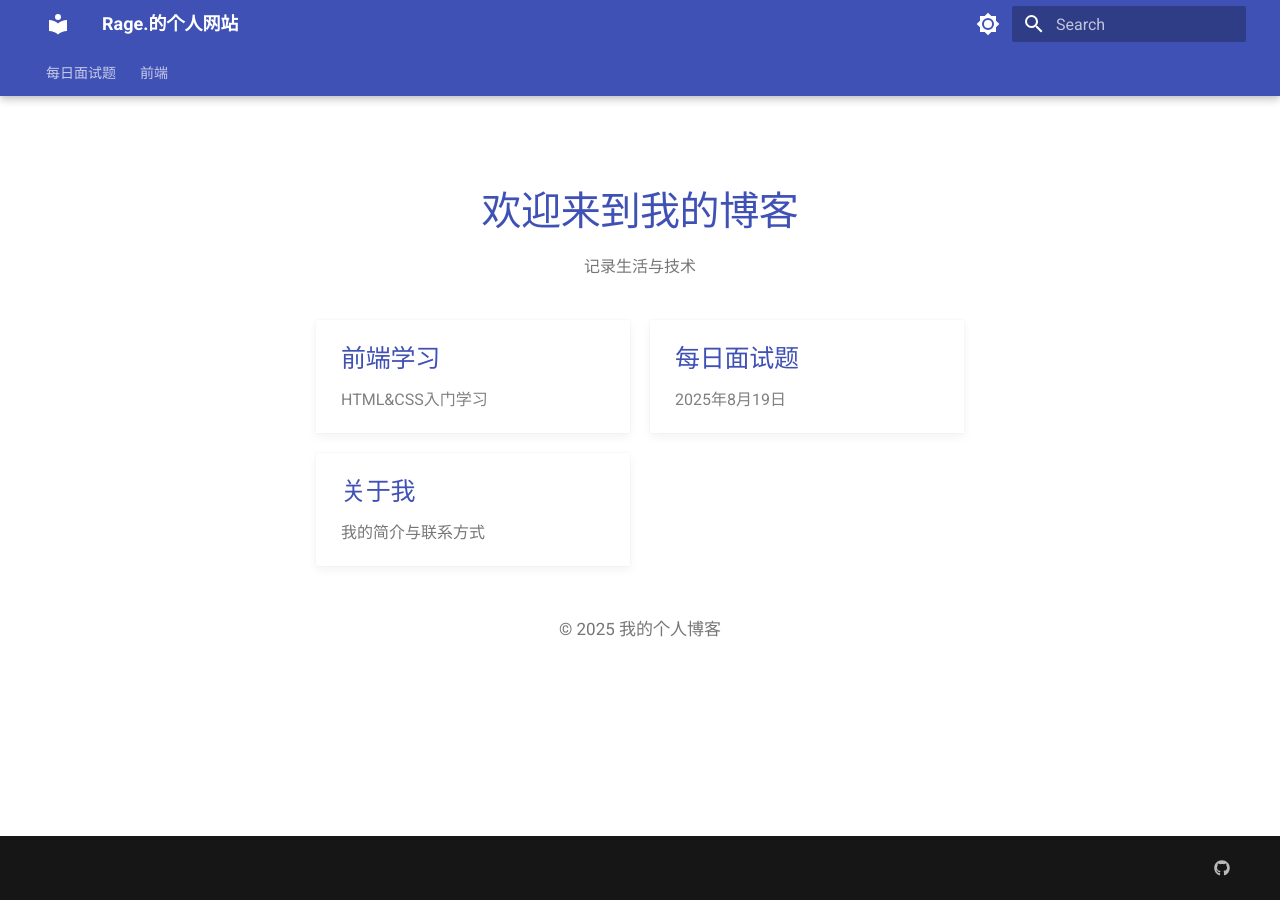
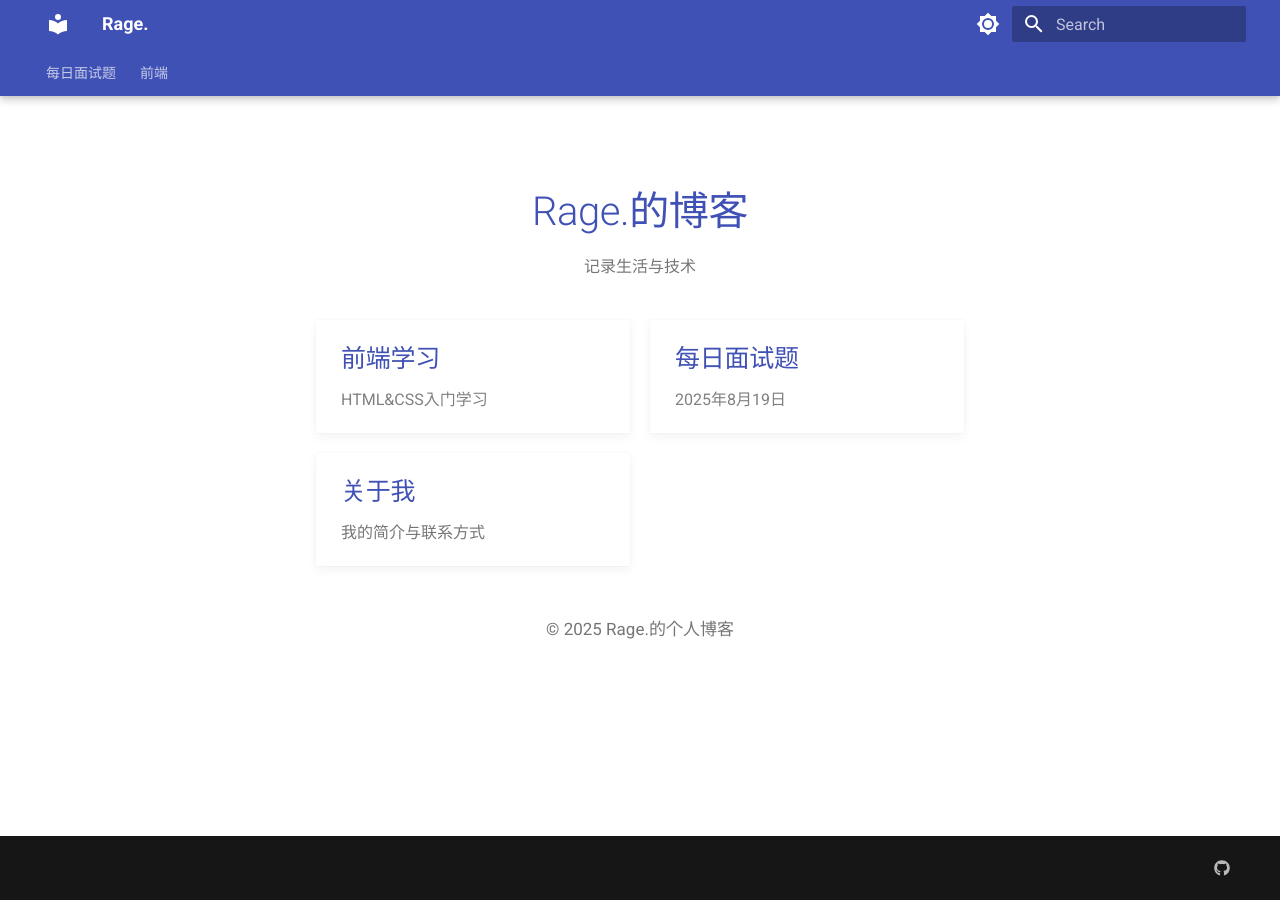
Before and after one commit to 12age/12age.github.io, an MkDocs documentation site: the page built from docs/index.md, in a window 1280 px wide. Built offline with MkDocs 1.6.1 and Material for MkDocs 9.7.7, drawn with Linux system fonts in a browser that asks for light colours.

Commit message:
更改标题

```diff
--- a/docs/index.md
+++ b/docs/index.md
@@ -66,7 +66,7 @@
             font-size: 0.85rem;
         }
     </style> <!-- 首页标题 -->
-    <h1>欢迎来到我的博客</h1>
+    <h1>Rage.的博客</h1>
     <p class="subtitle">记录生活与技术</p>
     <!-- 卡片 -->
     <div class="cards">
@@ -78,7 +78,6 @@
         <div class="card">
             <h3>每日面试题</h3>
             <a href="blog/2025年8月19日" style="color: gray;">2025年8月19日</a>
-
         </div>
         <div class="card">
             <h3>关于我</h3>
@@ -86,5 +85,5 @@
         </div>
     </div>
     <!-- 页脚 -->
-    <footer> © 2025 我的个人博客 </footer>
+    <footer> © 2025 Rage.的个人博客 </footer>
 </div>
--- a/mkdocs.yml
+++ b/mkdocs.yml
@@ -1,4 +1,4 @@
-site_name: Rage.的个人网站
+site_name: Rage.
 site_url: https://12age.github.io/mymkdocs/
 site_author: Rage.
 
```
